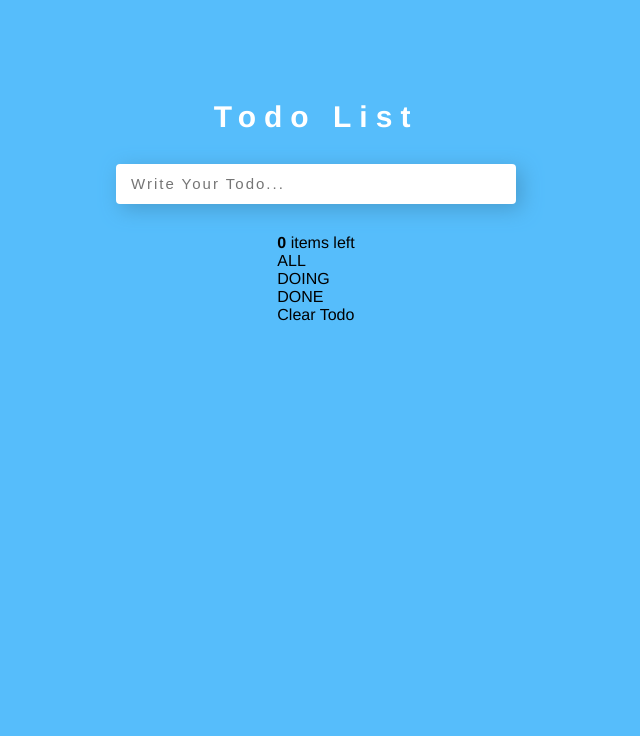
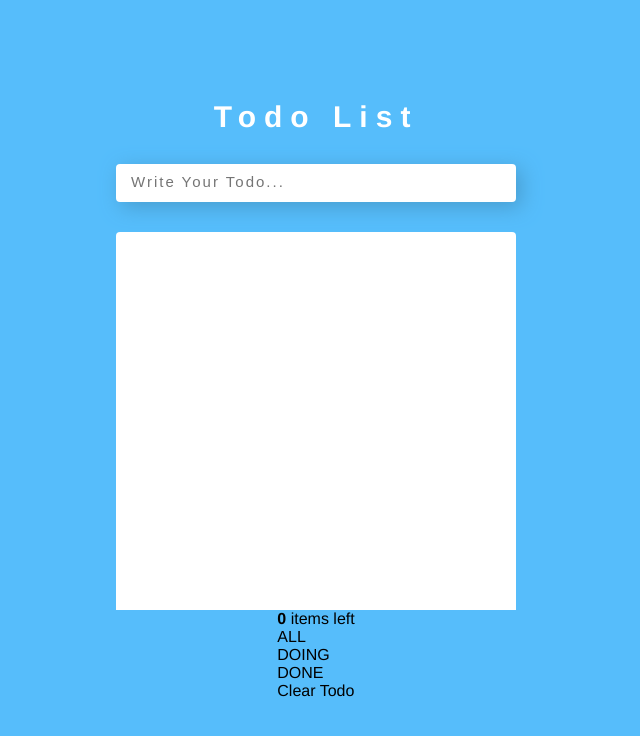
Before and after one commit to junjangsee/vue-todolist, a Vue app: page / in a window 1280 px wide. Shown: the top 736 px of the page, without its empty margins (324-964 px from the left). Built offline with nearby package versions, Linux system fonts and the light colour scheme.

Commit message:
[#31]style: List 스타일링

```diff
--- a/src/components/List.vue
+++ b/src/components/List.vue
@@ -1,12 +1,12 @@
 <template>
   <section class="main">
     <ul class="todo-list">
-      <li v-for="{id, text, isDone} in todos" v-bind:key="id">
+      <li v-for="{id, text, isDone} in todos" v-bind:key="id" class="todo">
         <span v-bind:class="{isDone: isDone}" @click="handleToggle(id)">{{
           text
         }}</span>
         <button class="remove-button" type="button" @click="handleButton(id)">
-          삭제
+          <img class="remove-icon" src="../assets/delete-icon.svg" />
         </button>
       </li>
     </ul>
@@ -30,6 +30,52 @@ export default {
 </script>
 
 <style scoped>
+.main {
+  width: 100%;
+  height: 400px;
+  padding: 15px 20px 15px 20px;
+  border-top-left-radius: 4px;
+  border-top-right-radius: 4px;
+  background-color: #fff;
+  overflow: scroll;
+  -ms-overflow-style: none;
+  scrollbar-width: none;
+}
+
+.main::-webkit-scrollbar {
+  display: none;
+}
+
+.main > .todo-list > .todo {
+  display: flex;
+  justify-content: space-between;
+  align-items: center;
+  padding: 0 15px 15px 15px;
+  margin: 0 0 15px 0;
+  border-bottom: 1px solid grey;
+}
+
+.main > .todo-list > .todo > span {
+  max-width: 300px;
+  line-height: 15px;
+}
+
+.main > .todo-list > .todo > .remove-button {
+  position: relative;
+  width: 20px;
+  height: 20px;
+}
+
+.main > .todo-list > .todo > .remove-button > .remove-icon {
+  width: 100%;
+  height: 100%;
+  cursor: pointer;
+}
+
+.main > .todo-list > .todo:last-child {
+  margin: 0 0 0 0;
+}
+
 .isDone {
   text-decoration-line: line-through;
 }
```
Also changed, not shown: src/assets/delete-icon.svg (added).
